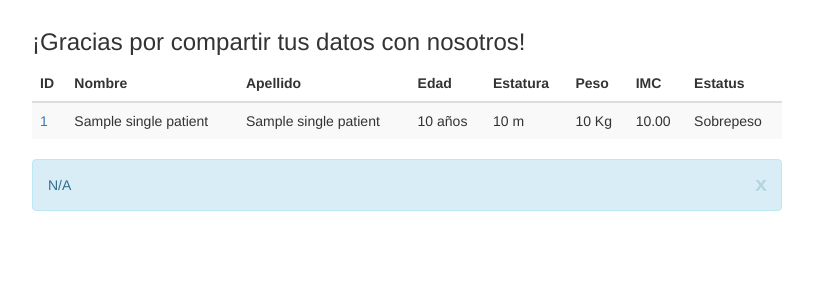
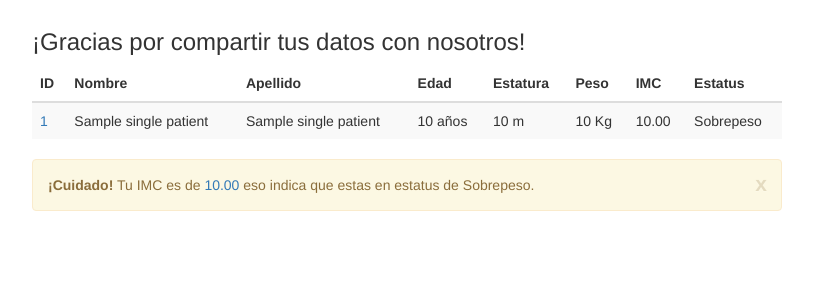
Before and after one commit to villancikos/patients_imc, a Django app: template templates/measurements/patient.html in a window 1280 px wide. Shown: the part 51-351 px from the top of the page, without its empty margins (38-851 px from the left). Run offline with Django 3.2, Linux system fonts and the light colour scheme; the template is opened without the code that fills it: most values are stand-ins (such as "Sample title", 1, 10 or a date in 2020); some libraries are stand-ins or nearby versions.

Commit message:
Fixed Patient_Status in patient.html

```diff
--- a/measurements/models.py
+++ b/measurements/models.py
@@ -69,7 +69,7 @@ class Patient(models.Model):
     ####### Probando si es mejor opcion #######
     @property
     def patient_status(self):
-        if self.patient_imc < 18.5:
+        if self.patient_imc <= 18.5:
             return 'Bajo'
         elif self.patient_imc < 24.9 and self.patient_imc >= 18.5:
             return 'Normal'
--- a/templates/measurements/patient.html
+++ b/templates/measurements/patient.html
@@ -34,38 +34,23 @@
     {% if single_patient.patient_status == 'Bajo' %}
       <div class="alert alert-dismissable alert-info">
         <button type="button" class="close" data-dismiss="alert">x</button>
-        <strong>¡Ojo!</strong> Tu IMC es de <a href="#">{{single_patient.patient_imc|floatformat:2}}</a> eso indica que estas en estatus Bajo.
+        <strong>¡Ojo!</strong> Tu IMC es de <a href="#">{{single_patient.patient_imc|floatformat:2}}</a> eso indica que estas en estatus {{single_patient.patient_status}}.
       </div>
     {% elif single_patient.patient_status == 'Normal' %}
       <div class="alert alert-dismissable alert-success">
         <button type="button" class="close" data-dismiss="alert">x</button>
-        <strong>¡Muy Bien!</strong> Tu IMC es de <a href="#" class="text-primary">{{single_patient.patient_imc|floatformat:2}}</a> eso indica que estas en estatus Normal.
+        <strong>¡Muy Bien!</strong> Tu IMC es de <a href="#" class="text-primary">{{single_patient.patient_imc|floatformat:2}}</a> eso indica que estas en estatus {{single_patient.patient_status}}.
       </div>
 
-
+    {% elif single_patient.patient_status == 'Sobrepeso' %}
       <div class="alert alert-dismissable alert-warning">
         <button type="button" class="close" data-dismiss="alert">x</button>
-        <strong>¡Cuidado!</strong> Tu IMC es de <a href="#">{{single_patient.patient_imc|floatformat:2}}</a> eso indica que estas en estatus de Sobrepeso.
+        <strong>¡Cuidado!</strong> Tu IMC es de <a href="#">{{single_patient.patient_imc|floatformat:2}}</a> eso indica que estas en estatus de {{single_patient.patient_status}}.
       </div>
-    {% elif single_patient.patient_status == 'Obesidad' %}
+    {% else %}
       <div class="alert alert-dismissable alert-danger">
         <button type="button" class="close" data-dismiss="alert">x</button>
-        <strong>¡Cuidado!</strong> Tu IMC es de <a href="#">{{single_patient.patient_imc|floatformat:2}}</a> eso indica que estas en estatus de Obesidad.
-      </div>
-    {% elif single_patient.patient_status == 'Obesidad Grado 2' %}
-      <div class="alert alert-dismissable alert-danger">
-        <button type="button" class="close" data-dismiss="alert">x</button>
-        <strong>¡Cuidado!</strong> Tu IMC es de <a href="#">{{single_patient.patient_imc|floatformat:2}}</a> eso indica que estas en estatus de Obesidad Grado 2.
-      </div>
-    {% elif single_patient.patient_status == 'Obesidad Grado 3' %}
-      <div class="alert alert-dismissable alert-danger">
-        <button type="button" class="close" data-dismiss="alert">x</button>
-        <strong>¡Cuidado!</strong> Tu IMC es de <a href="#">{{single_patient.patient_imc|floatformat:2}}</a> eso indica que estas en estatus de Obesidad Grado 3.
-      </div>
-    {% else %}
-      <div class="alert alert-dismissable alert-info">
-        <button type="button" class="close" data-dismiss="alert">x</button>
-        N/A
+        <strong>¡Cuidado!</strong> Tu IMC es de <a href="#">{{single_patient.patient_imc|floatformat:2}}</a> eso indica que estas en estatus de {{single_patient.patient_status}}.
       </div>
     {% endif %}
 
```
